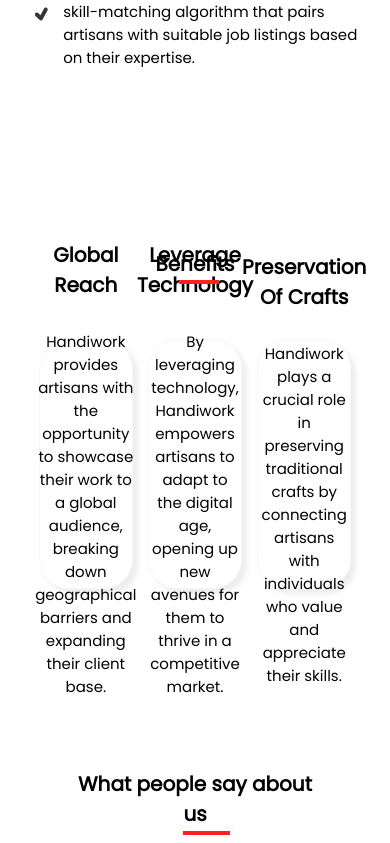
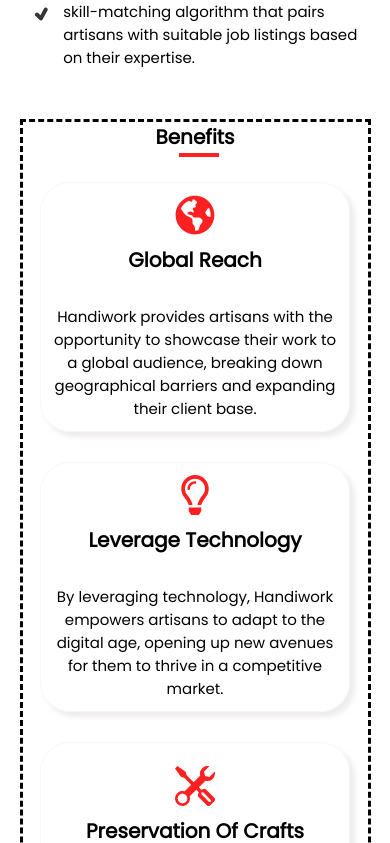
Before and after one commit to Cannyokpoto/page-handiwork, a React (Vite) app: page /about in a window 390 px wide. Shown: the part 1281-2124 px from the top of the page. Built offline with nearby package versions, Linux system fonts and the light colour scheme; a web font is replaced by a local one.

Commit message:
new commit

```diff
--- a/src/Components/Benefits/Benefits.css
+++ b/src/Components/Benefits/Benefits.css
@@ -76,4 +76,70 @@
 
 @media (max-width: 500px){
 
+    .our-benefits{
+        width: 90vw;
+        display: flex;
+        flex-direction: column;
+        align-items: center;
+        justify-content: center;
+        gap: 30px;
+        margin-top: 0;
+        border: dashed;
+    }
+
+    .our-benefits h4{
+        font-size: 20px;
+    }
+
+    .our-benefits > h4{
+        color: var(--energyBlack);
+        position: relative;
+    }
+
+    .our-benefits > h4::after{
+        position: absolute;
+        content: "";
+        width: 50%;
+        height: 4px;
+        background-color: var(--energyRed);
+        left: 30%;
+        bottom: -5px;
+    }
+
+    .our-benefits .benefits{
+        width: 100%;
+        display: flex;
+        flex-direction: column;
+        align-items: center;
+        justify-content: space-between;
+        gap: 30px;
+    }
+
+    .our-benefits .benefits span{
+        width: 90%;
+        height: 250px;
+        display: flex;
+        flex-direction: column;
+        align-items: center;
+        justify-content: center;
+        gap: 10px;
+        border-radius: 30px;
+        box-shadow: var(--boxShadow);
+        padding: 10px;
+        border: 1px solid var(--energyLightGrey);
+    }
+
+    .our-benefits .benefits span .icon{
+        font-size: 40px;
+        color: var(--energyRed);
+    }
+
+    .our-benefits .benefits span h4{
+        text-align: center;
+    }
+
+    .our-benefits .benefits span p{
+        font-size: 15px;
+        text-align: center;
+    }
 }
```
